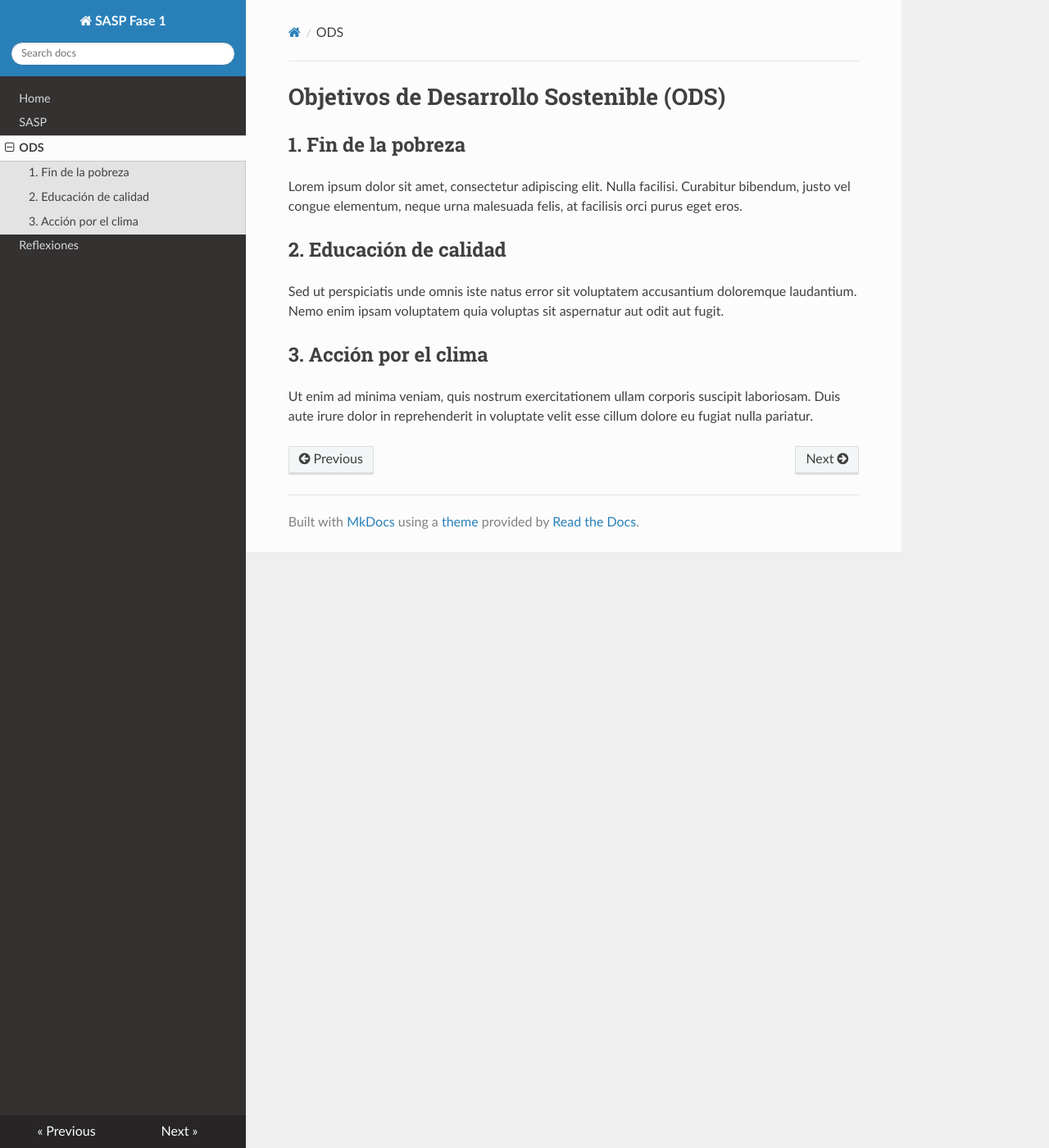
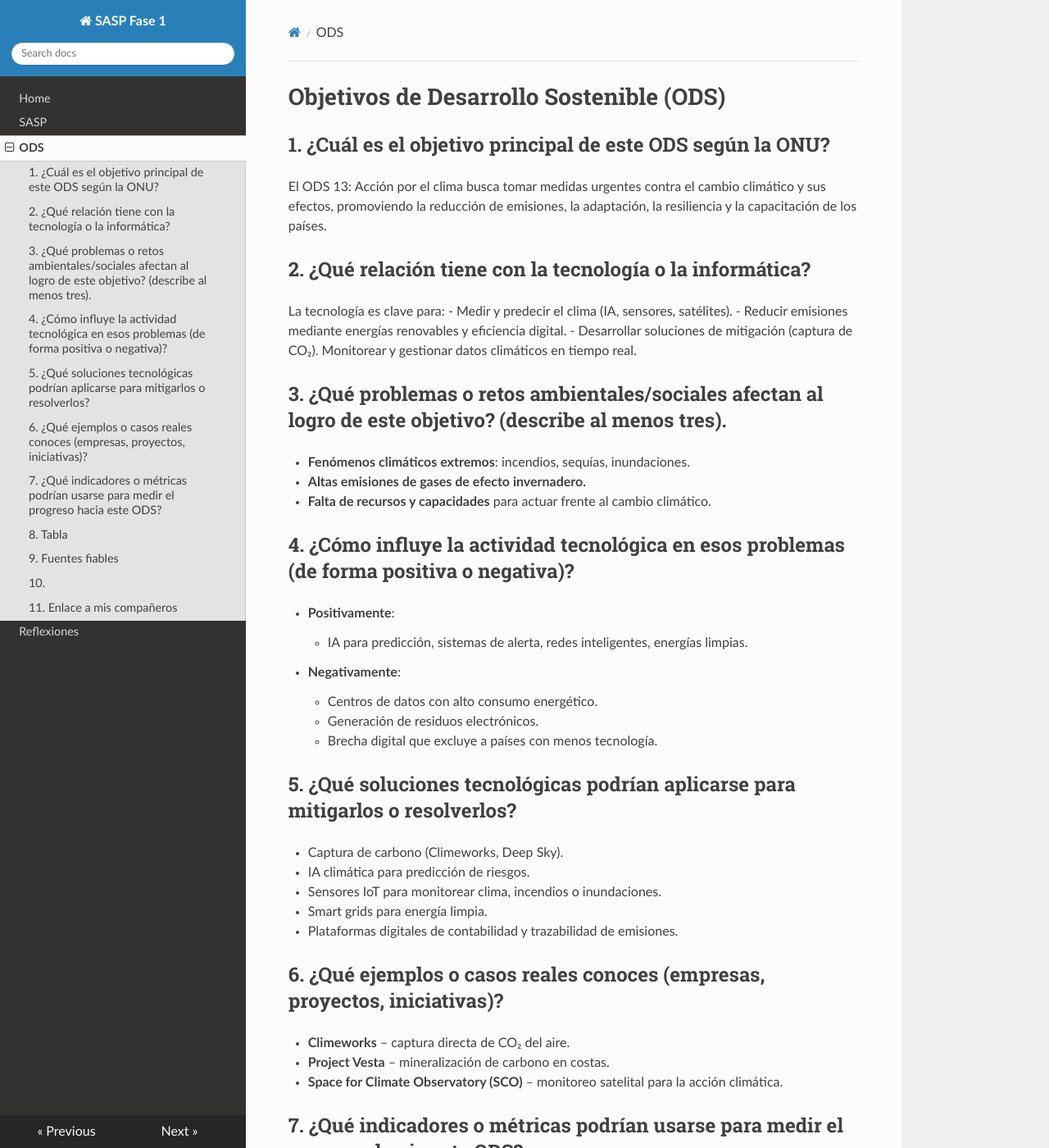
Before and after one commit to claudiabr14/Saspfase1, an MkDocs documentation site: the page built from docs/ods.md, in a window 1280 px wide and 1400 px high. Shown: the whole window at 82% size. Built offline with MkDocs 1.6.1, drawn with Linux system fonts in a browser that asks for light colours; nearby versions of some CDN libraries; some of the changed text lies outside the part shown.

Commit message:
terminar tarea

```diff
--- a/docs/ods.md
+++ b/docs/ods.md
@@ -1,10 +1,67 @@
 # Objetivos de Desarrollo Sostenible (ODS)
 
-## 1. Fin de la pobreza
-Lorem ipsum dolor sit amet, consectetur adipiscing elit. Nulla facilisi. Curabitur bibendum, justo vel congue elementum, neque urna malesuada felis, at facilisis orci purus eget eros.
+## 1. ¿Cuál es el objetivo principal de este ODS según la ONU?
+El ODS 13: Acción por el clima busca tomar medidas urgentes contra el cambio climático y sus efectos, promoviendo la reducción de emisiones, la adaptación, la resiliencia y la capacitación de los países.
 
-## 2. Educación de calidad
-Sed ut perspiciatis unde omnis iste natus error sit voluptatem accusantium doloremque laudantium. Nemo enim ipsam voluptatem quia voluptas sit aspernatur aut odit aut fugit.
+## 2. ¿Qué relación tiene con la tecnología o la informática?
+La tecnología es clave para:
+- Medir y predecir el clima (IA, sensores, satélites).
+- Reducir emisiones mediante energías renovables y eficiencia digital.
+- Desarrollar soluciones de mitigación (captura de CO₂).
+Monitorear y gestionar datos climáticos en tiempo real.
 
-## 3. Acción por el clima
-Ut enim ad minima veniam, quis nostrum exercitationem ullam corporis suscipit laboriosam. Duis aute irure dolor in reprehenderit in voluptate velit esse cillum dolore eu fugiat nulla pariatur.
+## 3. ¿Qué problemas o retos ambientales/sociales afectan al logro de este objetivo? (describe al menos tres).
+- **Fenómenos climáticos extremos**: incendios, sequías, inundaciones.
+- **Altas emisiones de gases de efecto invernadero.**
+- **Falta de recursos y capacidades** para actuar frente al cambio climático.
+
+## 4. ¿Cómo influye la actividad tecnológica en esos problemas (de forma positiva o negativa)?
+- **Positivamente**:
+    - IA para predicción, sistemas de alerta, redes inteligentes, energías limpias.
+- **Negativamente**:
+    - Centros de datos con alto consumo energético.
+    - Generación de residuos electrónicos.
+    - Brecha digital que excluye a países con menos tecnología.
+
+## 5. ¿Qué soluciones tecnológicas podrían aplicarse para mitigarlos o resolverlos?
+- Captura de carbono (Climeworks, Deep Sky).
+- IA climática para predicción de riesgos.
+- Sensores IoT para monitorear clima, incendios o inundaciones.
+- Smart grids para energía limpia.
+- Plataformas digitales de contabilidad y trazabilidad de emisiones.
+
+## 6. ¿Qué ejemplos o casos reales conoces (empresas, proyectos, iniciativas)?
+- **Climeworks** – captura directa de CO₂ del aire.
+- **Project Vesta** – mineralización de carbono en costas.
+- **Space for Climate Observatory (SCO)** – monitoreo satelital para la acción climática.
+
+## 7. ¿Qué indicadores o métricas podrían usarse para medir el progreso hacia este ODS?
+- Toneladas de CO₂ emitidas y capturadas.
+- Porcentaje de energías renovables.
+- Población cubierta por sistemas de alerta temprana.
+- Financiación climática movilizada.
+- Número de políticas nacionales que integran acción climática.
+
+## 8. Tabla
+| Problema                            | Impacto                                    | Solución tecnológica                                                        |
+| ----------------------------------- | ------------------------------------------ | --------------------------------------------------------------------------- |
+| Fenómenos extremos                  | Daños sociales y económicos                | IA predictiva, satélites, sensores IoT                                      |
+| Altas emisiones                     | Aumento del calentamiento global           | Captura de CO₂, energía renovable, eficiencia digital                       |
+| Falta de financiación y capacidades | Baja resiliencia y adaptación insuficiente | Blockchain para créditos verdes, plataformas digitales de gestión climática |
+
+
+## 9. Fuentes fiables
+ONU – ODS 13: https://www.un.org/sustainabledevelopment/climate-change
+
+Climeworks (captura de carbono): https://climeworks.com
+
+SCO – Space for Climate Observatory: https://spaceclimateobservatory.org
+
+## 10.
+![Imagen](./assets/ods13.png)
+
+## 11. Enlace a mis compañeros
+
+- [ODS 12](https://scassanc.github.io/SASP_Fase1_Web/ods/):
+- [ODS 8](https://amancab828.github.io/SASP_04/#ods8)
+- [ODS 3](https://jcanleo649.github.io/SASP_04/ods3/)
--- a/docs/reflexiones.md
+++ b/docs/reflexiones.md
@@ -1,10 +1,7 @@
 # Reflexiones personales sobre los ODS
 
-## 1. Importancia de los objetivos globales
-Lorem ipsum dolor sit amet, consectetur adipiscing elit. Integer vel sapien id neque volutpat tincidunt. Nulla vehicula, urna non dignissim imperdiet, ex justo sodales elit, sit amet tincidunt arcu lorem ac turpis.
+Como estudiante y futura profesional, siento que las personas que programamos o trabajamos con tecnología tenemos una gran responsabilidad en la sostenibilidad digital, porque nuestro trabajo influye directamente en cómo se usan los recursos y en el impacto que generan las herramientas digitales.
 
-## 2. Retos para el futuro
-Suspendisse potenti. Nam laoreet, orci vel vestibulum faucibus, lectus justo sodales lacus, ut volutpat metus nulla a nibh. Curabitur convallis justo vel lorem interdum tincidunt.
+En mi día a día puedo aplicar prácticas sencillas pero importantes, como escribir código más eficiente, evitar usar servicios que consuman energía de forma innecesaria y cuidar más los dispositivos para no generar tantos residuos electrónicos. También puedo intentar informarme mejor sobre tecnologías verdes y escoger opciones más responsables cuando sea posible. Creo que las empresas tecnológicas tienen un papel decisivo, porque son quienes desarrollan las plataformas y servicios que usamos millones de personas, y podrían impulsar cambios muy grandes si priorizaran la sostenibilidad.
 
-## 3. Compromiso individual y colectivo
-Aenean et odio eu velit sodales tempor. In vel lacus eu turpis convallis vulputate. Donec id augue id orci elementum aliquet at et magna. Morbi ullamcorper, nibh a consectetur facilisis, justo enim fermentum justo, eget malesuada ex arcu in nisl.
+Sin embargo, pienso que todavía cuesta aplicar políticas sostenibles en el sector TIC porque muchas veces se prioriza la rapidez, la innovación o el beneficio económico antes que el impacto ambiental. Personalmente, estoy dispuesta a aprender más sobre sostenibilidad, a cuestionar mis hábitos digitales y a promover entre mis compañeros una forma de trabajar más consciente y respetuosa con el planeta.
```
Also changed, not shown: docs/assets/ods13.png (added).
